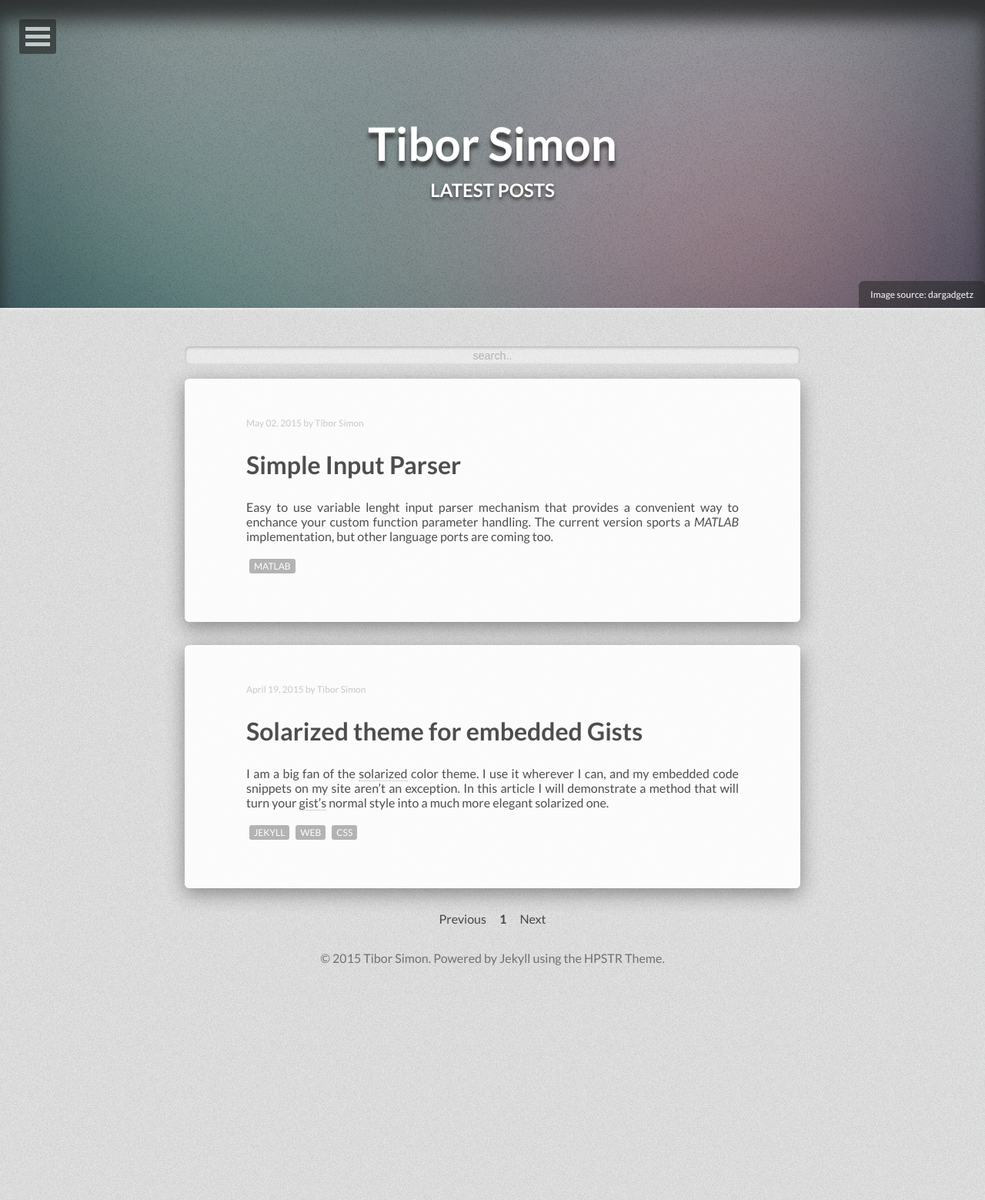
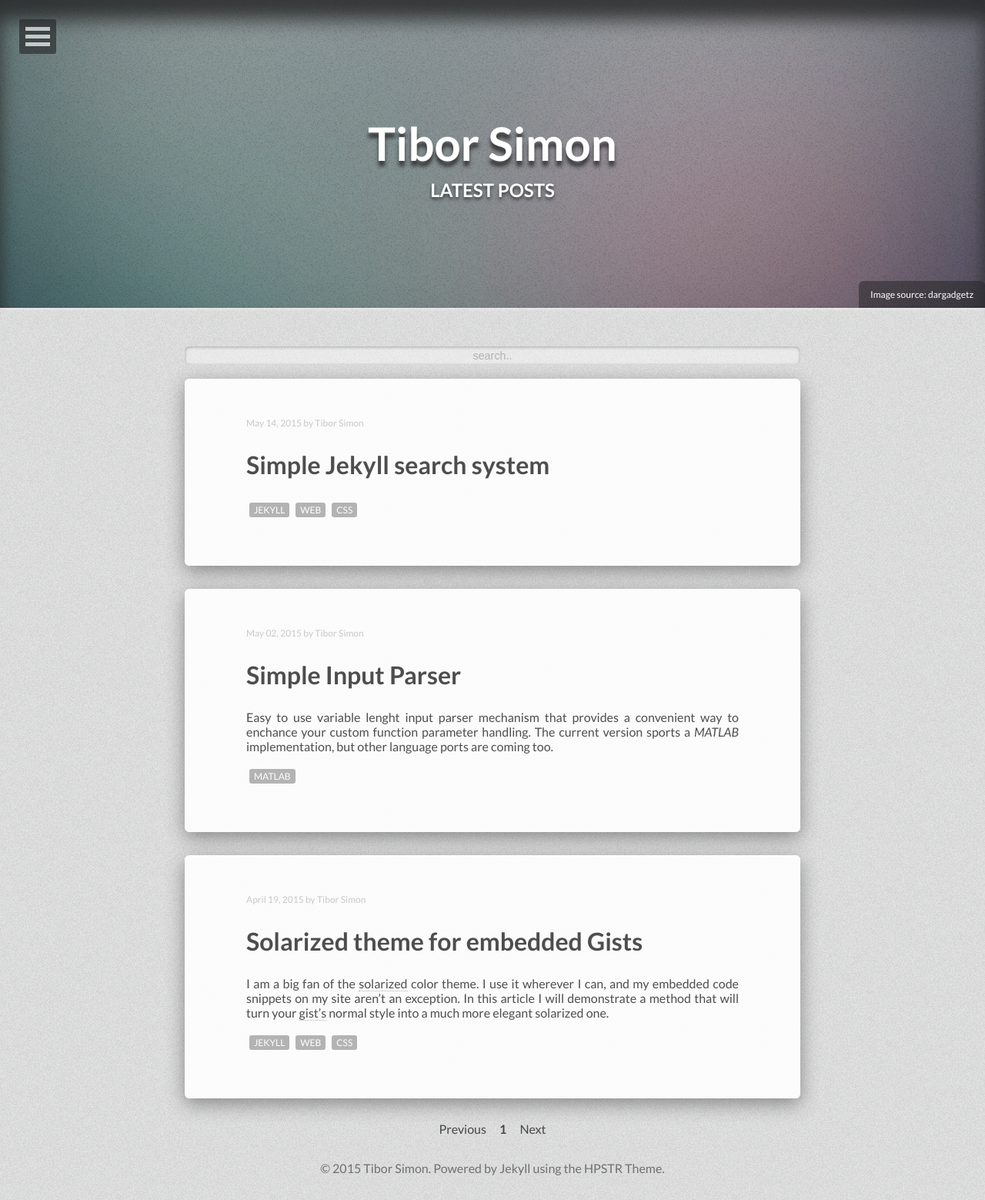
Before and after one commit to tiborsimon/tiborsimon.github.io, a Jekyll site: the page built from index.html, in a window 1280 px wide. Shown: the whole page at 77% size. Built offline with Jekyll 4.4.1, drawn with Linux system fonts in a browser that asks for light colours; nearby versions of some CDN libraries; the list of posts is cut into pages by our own code; before the commit the page ends 1286 px from its top, so only the background shows below that.

Commit message:
cd C:\Users\Tibor\Dropbox\_SITE\tiborsimon.github.io

```diff
--- /dev/null
+++ b/_posts/2015-05-14-simple-jekyll-search-system.md
@@ -0,0 +1,8 @@
+---
+layout: post
+title: Simple Jekyll search system
+categories: ['category']
+tags: ['jekyll', 'web', 'css']
+published: True
+
+---
--- a/_sass/_variables.scss
+++ b/_sass/_variables.scss
@@ -39,9 +39,9 @@ $info                : #308cbc;
 // Screen Size
 // --------------------------------------------------
 
-$small               : "only screen and (min-width: 30em)";
-$medium              : "only screen and (min-width: 48em)";
-$large               : "only screen and (min-width: 62.5em)";
+$small               : "only screen and (min-width: 500px)";
+$medium              : "only screen and (min-width: 700px)";
+$large               : "only screen and (min-width: 800px)";
 
 
 // Page Sizes
```
Also changed, not shown: worklog/index.md (+1 -1 lines).
